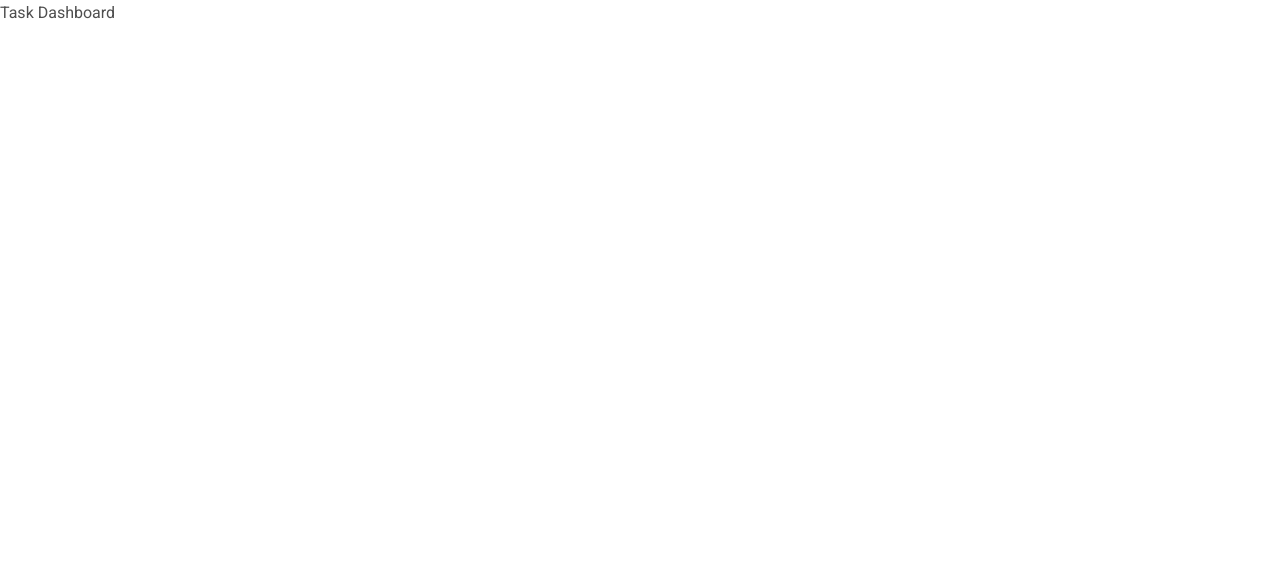
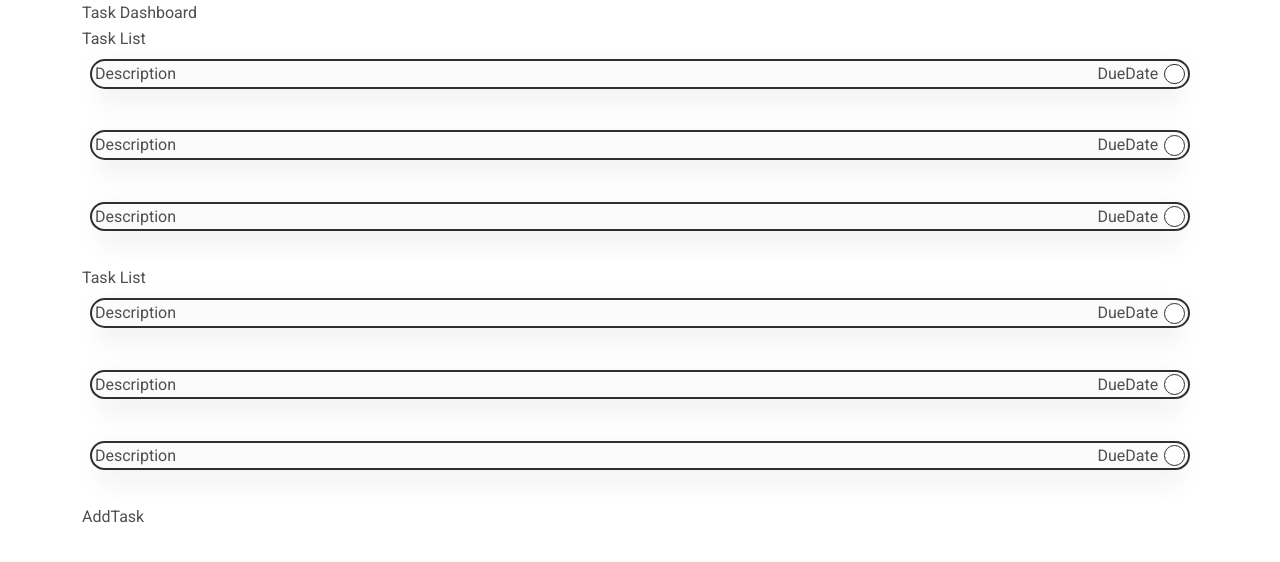
Before and after one commit to sivasunken/todoapp, a React (Create React App) app in the folder todo-react/: page / in a window 1280 px wide. Shown: the top 562 px of the page. Built offline with nearby package versions, Linux system fonts and the light colour scheme.

Commit message:
Initial Task

```diff
--- a/todo-react/src/App.css
+++ /dev/null
@@ -1,38 +0,0 @@
-.App {
-  text-align: center;
-}
-
-.App-logo {
-  height: 40vmin;
-  pointer-events: none;
-}
-
-@media (prefers-reduced-motion: no-preference) {
-  .App-logo {
-    animation: App-logo-spin infinite 20s linear;
-  }
-}
-
-.App-header {
-  background-color: #282c34;
-  min-height: 100vh;
-  display: flex;
-  flex-direction: column;
-  align-items: center;
-  justify-content: center;
-  font-size: calc(10px + 2vmin);
-  color: white;
-}
-
-.App-link {
-  color: #61dafb;
-}
-
-@keyframes App-logo-spin {
-  from {
-    transform: rotate(0deg);
-  }
-  to {
-    transform: rotate(360deg);
-  }
-}
--- a/todo-react/src/App.js
+++ b/todo-react/src/App.js
@@ -1,14 +1,13 @@
 import React from "react";
+import { MDBContainer } from "mdb-react-ui-kit";
 
 import TaskDashboard from "./components/taskDashboard";
 
-import "./App.css";
-
 const App = () => {
   return (
-    <div>
+    <MDBContainer>
       <TaskDashboard />
-    </div>
+    </MDBContainer>
   );
 };
 
--- a/todo-react/src/components/task.js
+++ b/todo-react/src/components/task.js
@@ -1,7 +1,23 @@
+import { MDBRow, MDBCol } from "mdb-react-ui-kit";
 import React from "react";
 
 const Task = () => {
-  return <div>Task</div>;
+  return (
+    <MDBRow>
+      <MDBCol className="m-2">
+        <div className="d-flex flex-row bg-light border border-dark border-2 rounded-pill shadow-5 ">
+          <span className="flex-grow-1 align-self-center mlr-3px">
+            Description
+          </span>
+          <span className="align-self-center mlr-3px">DueDate</span>
+          <input
+            type="checkbox"
+            className="checkbox-round align-self-center mlr-3px border-dark"
+          />
+        </div>
+      </MDBCol>
+    </MDBRow>
+  );
 };
 
 export default Task;
--- a/todo-react/src/components/taskDashboard.js
+++ b/todo-react/src/components/taskDashboard.js
@@ -1,7 +1,20 @@
 import React from "react";
 
+import TaskList from "./taskList";
+import AddTask from "./addTask";
+
 const TaskDashboard = () => {
-  return <div>Task Dashboard</div>;
+  return (
+    <div>
+      Task Dashboard
+      <br />
+      <TaskList />
+      <br />
+      <TaskList />
+      <br />
+      <AddTask />
+    </div>
+  );
 };
 
 export default TaskDashboard;
--- a/todo-react/src/components/taskList.js
+++ b/todo-react/src/components/taskList.js
@@ -1,7 +1,19 @@
 import React from "react";
 
+import Task from "./task";
+
 const TaskList = () => {
-  return <div>Task List</div>;
+  return (
+    <div>
+      Task List
+      <br />
+      <Task />
+      <br />
+      <Task />
+      <br />
+      <Task />
+    </div>
+  );
 };
 
 export default TaskList;
--- a/todo-react/src/index.css
+++ b/todo-react/src/index.css
@@ -11,3 +11,24 @@ code {
   font-family: source-code-pro, Menlo, Monaco, Consolas, "Courier New",
     monospace;
 }
+
+.mlr-3px {
+  margin: 0 3px;
+}
+
+.checkbox-round {
+  width: 1.3em;
+  height: 1.3em;
+  background-color: white;
+  border-radius: 50%;
+  vertical-align: middle;
+  border: 1px solid #ddd;
+  appearance: none;
+  -webkit-appearance: none;
+  outline: none;
+  cursor: pointer;
+}
+
+.checkbox-round:checked {
+  background-color: gray;
+}
```
Also changed, not shown: todo-react/src/logo.svg (deleted).
